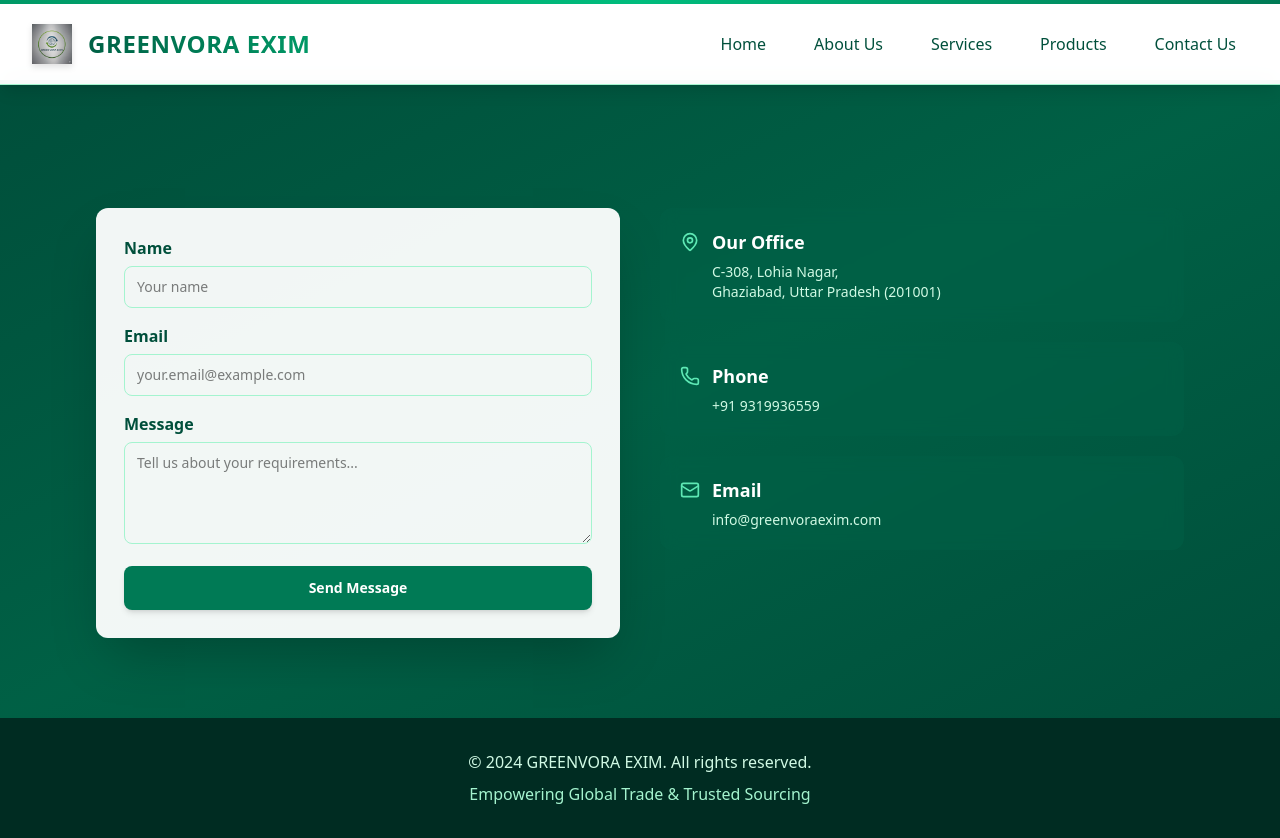
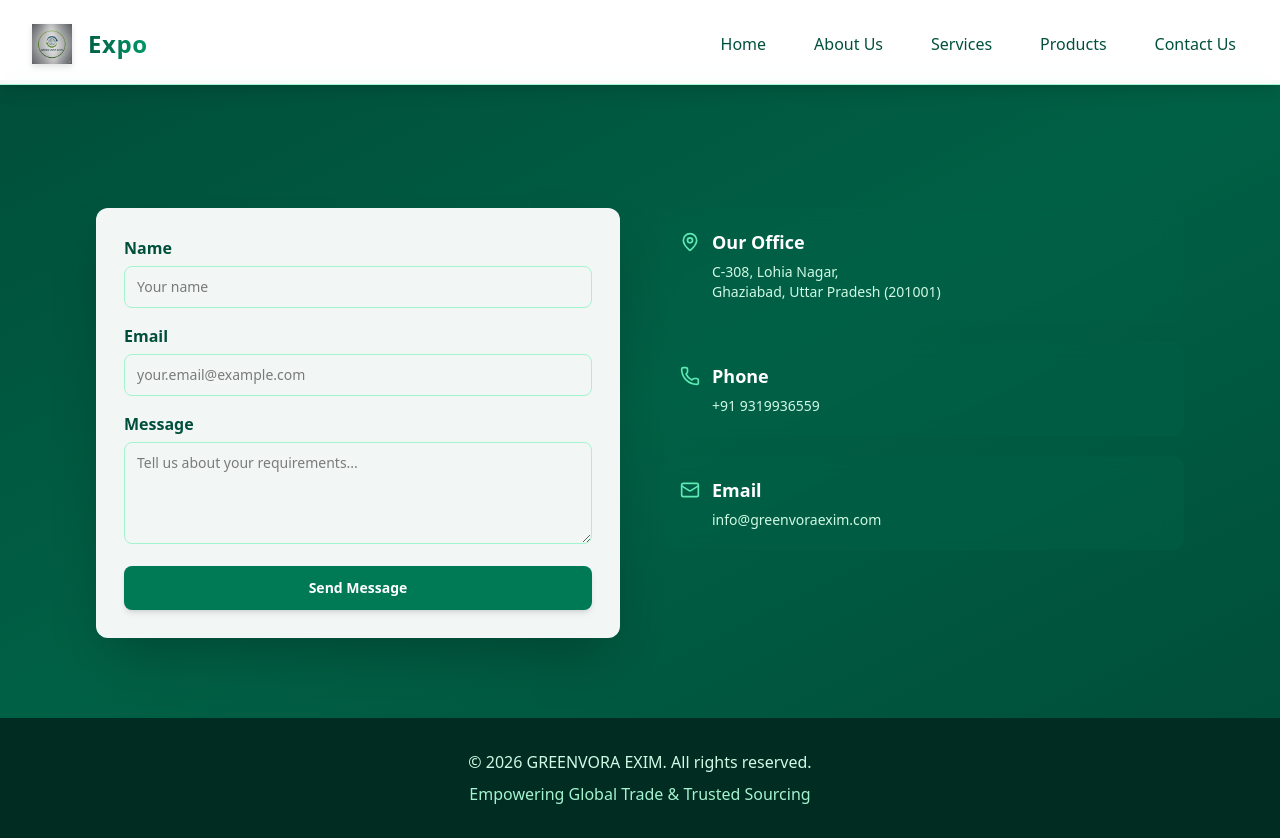
Before and after one commit to 27082004muskan/GreenVora-Exim, a React (Vite) app in the folder frontend/: page /contact in a window 1280 px wide. Built offline with nearby package versions, Linux system fonts and the light colour scheme.

Commit message:
in footer

```diff
--- a/frontend/src/components/Footer.jsx
+++ b/frontend/src/components/Footer.jsx
@@ -3,7 +3,7 @@
 const Footer = () => (
   <footer className="bg-emerald-950 text-white py-8">
     <div className="max-w-7xl mx-auto px-4 sm:px-6 lg:px-8 text-center">
-      <p className="text-emerald-100">© 2024 GREENVORA EXIM. All rights reserved.</p>
+      <p className="text-emerald-100">© 2026 GREENVORA EXIM. All rights reserved.</p>
       <p className="text-emerald-200 mt-2">Empowering Global Trade & Trusted Sourcing</p>
     </div>
   </footer>
--- a/frontend/src/components/Landing/Navbar.jsx
+++ b/frontend/src/components/Landing/Navbar.jsx
@@ -32,7 +32,7 @@
 
   return (
     <nav className="fixed w-full top-0 left-0 z-50 bg-white/95 backdrop-blur-md shadow-lg border-b border-emerald-200">
-      <div className="w-full h-1 bg-gradient-to-r from-emerald-600 via-emerald-500 to-emerald-700" />
+      <div className="w-full h-1" />
       <div className="max-w-7xl mx-auto px-4 sm:px-6 lg:px-8">
         <div className="flex justify-between items-center h-20">
           <div
@@ -41,7 +41,7 @@
           >
             <img src={logo} alt="GREENVORA EXIM Logo" className="h-10 w-auto drop-shadow-md" />
             <span className="ml-2 text-2xl font-bold bg-gradient-to-r from-emerald-800 to-emerald-600 bg-clip-text text-transparent tracking-wide select-none">
-              GREENVORA EXIM
+            Expo
             </span>
           </div>
 
```
